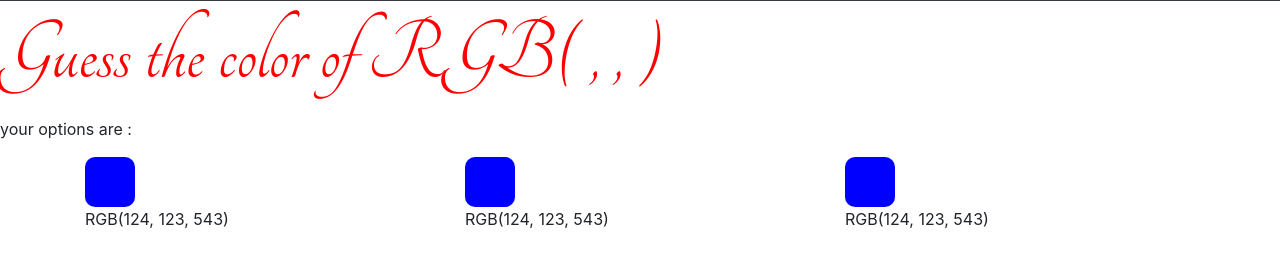
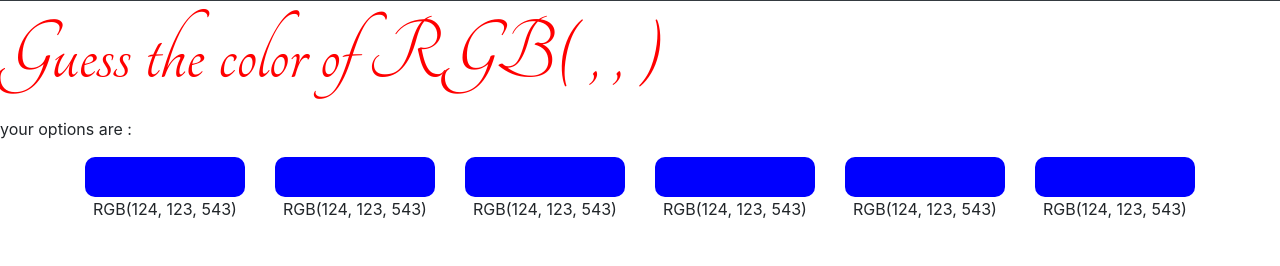
Before and after one commit to kartheek542/guessing_game, a plain HTML site: page index.html in a window 1280 px wide. Shown: the part 100-366 px from the top of the page. Drawn offline with nearby package versions, Linux system fonts and the light colour scheme; a web font is replaced by a local one.

Commit message:
added options and output layout

```diff
--- a/index.html
+++ b/index.html
@@ -37,15 +37,27 @@
                 <p>your options are : </p>
                 <div class="container">
                     <div class="row">
-                        <div class="col-4">
+                        <div class="col-2">
                             <div class="color-block"></div>
                             <p class="opt-ans">RGB(124, 123, 543)</p>
                         </div>
-                        <div class="col-4">
+                        <div class="col-2">
                             <div class="color-block"></div>
                             <p class="opt-ans">RGB(124, 123, 543)</p>
                         </div>
-                        <div class="col-4">
+                        <div class="col-2">
+                            <div class="color-block"></div>
+                            <p class="opt-ans">RGB(124, 123, 543)</p>
+                        </div>
+                        <div class="col-2">
+                            <div class="color-block"></div>
+                            <p class="opt-ans">RGB(124, 123, 543)</p>
+                        </div>
+                        <div class="col-2">
+                            <div class="color-block"></div>
+                            <p class="opt-ans">RGB(124, 123, 543)</p>
+                        </div>
+                        <div class="col-2">
                             <div class="color-block"></div>
                             <p class="opt-ans">RGB(124, 123, 543)</p>
                         </div>
--- a/main.css
+++ b/main.css
@@ -15,8 +15,10 @@ h1 {
     font-size: 20px;
 }
 .color-block {
-    height: 50px;
-    width: 50px;
+    height: 100%;
     background-color: blue;
     border-radius: 10px;
 }
+.opt-ans {
+    text-align: center;
+}
```
